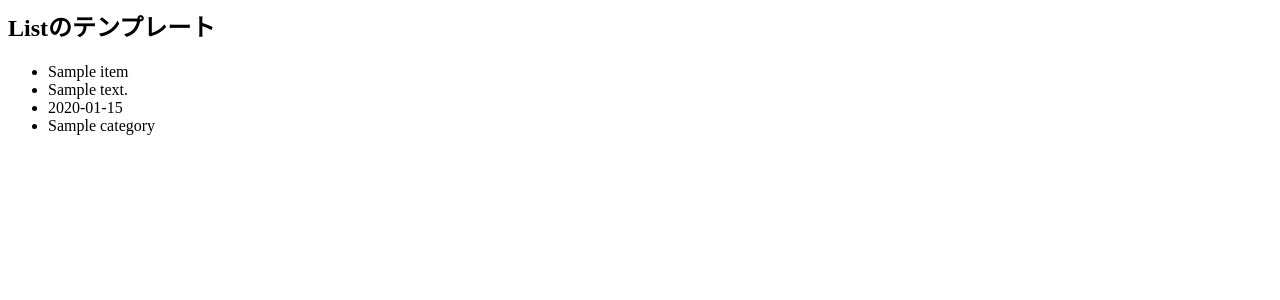
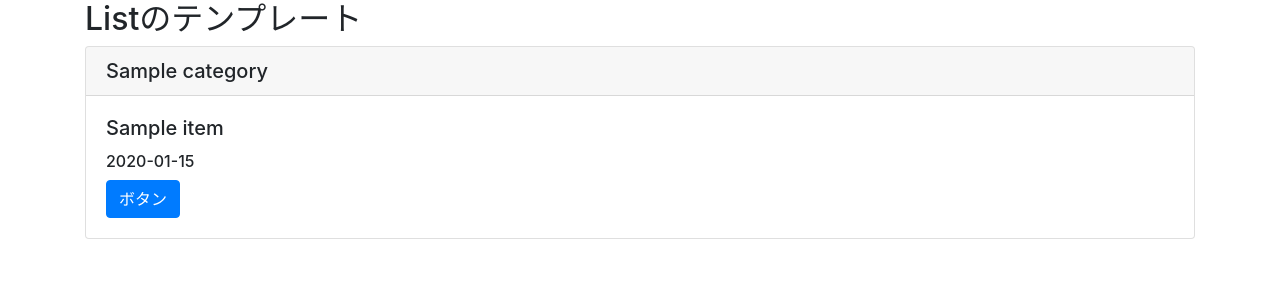
Before and after one commit to rfujino731/mysite, a Django app: template blogpost/templates/blogpost/list.html in a window 1280 px wide. Shown: the top 300 px of the page. Run offline with Django 3.2, Linux system fonts and the light colour scheme; the template is opened without the code that fills it: most values are stand-ins (such as "Sample title", 1, 10 or a date in 2020); some libraries are stand-ins or nearby versions.

Commit message:
add bootstrap adapted_bootstrap_to_blogpost/list.html

```diff
--- a/blogpost/templates/blogpost/list.html
+++ b/blogpost/templates/blogpost/list.html
@@ -1,9 +1,41 @@
-<h2>Listのテンプレート</h2>
-{% for item in object_list %}
-    <ul>
-        <li>{{ item.title }}</li>
-        <li>{{ item.content }}</li>
-        <li>{{ item.postdate }}</li>
-        <li>{{ item.category }}</li>
-    </ul>
-{% endfor %}
+<!doctype html>
+<html lang="en">
+<head>
+    <!-- Required meta tags -->
+    <meta charset="utf-8">
+    <meta name="viewport" content="width=device-width, initial-scale=1, shrink-to-fit=no">
+
+    <!-- Bootstrap CSS -->
+    <link rel="stylesheet" href="https://stackpath.bootstrapcdn.com/bootstrap/4.5.2/css/bootstrap.min.css"
+          integrity="sha384-JcKb8q3iqJ61gNV9KGb8thSsNjpSL0n8PARn9HuZOnIxN0hoP+VmmDGMN5t9UJ0Z" crossorigin="anonymous">
+
+    <title>ブログ</title>
+</head>
+    <body>
+        <div class="container">
+            <h2>Listのテンプレート</h2>
+            {% for item in object_list %}
+            <div class="card">
+                <h5 class="card-header">{{ item.category }}</h5>
+                <div class="card-body">
+                    <h5 class="card-title">{{ item.title }}</h5>
+                    <h6 class=""card-title>{{ item.postdate }}</h6>
+                    <a href="#" class="btn btn-primary">ボタン</a>
+                </div>
+            </div>
+            {% endfor %}
+        </div>
+
+        <!-- Optional JavaScript -->
+        <!-- jQuery first, then Popper.js, then Bootstrap JS -->
+        <script src="https://code.jquery.com/jquery-3.5.1.slim.min.js"
+                integrity="sha384-DfXdz2htPH0lsSSs5nCTpuj/zy4C+OGpamoFVy38MVBnE+IbbVYUew+OrCXaRkfj"
+                crossorigin="anonymous"></script>
+        <script src="https://cdn.jsdelivr.net/npm/popper.js@1.16.1/dist/umd/popper.min.js"
+                integrity="sha384-9/reFTGAW83EW2RDu2S0VKaIzap3H66lZH81PoYlFhbGU+6BZp6G7niu735Sk7lN"
+                crossorigin="anonymous"></script>
+        <script src="https://stackpath.bootstrapcdn.com/bootstrap/4.5.2/js/bootstrap.min.js"
+                integrity="sha384-B4gt1jrGC7Jh4AgTPSdUtOBvfO8shuf57BaghqFfPlYxofvL8/KUEfYiJOMMV+rV"
+                crossorigin="anonymous"></script>
+    </body>
+</html>
```
